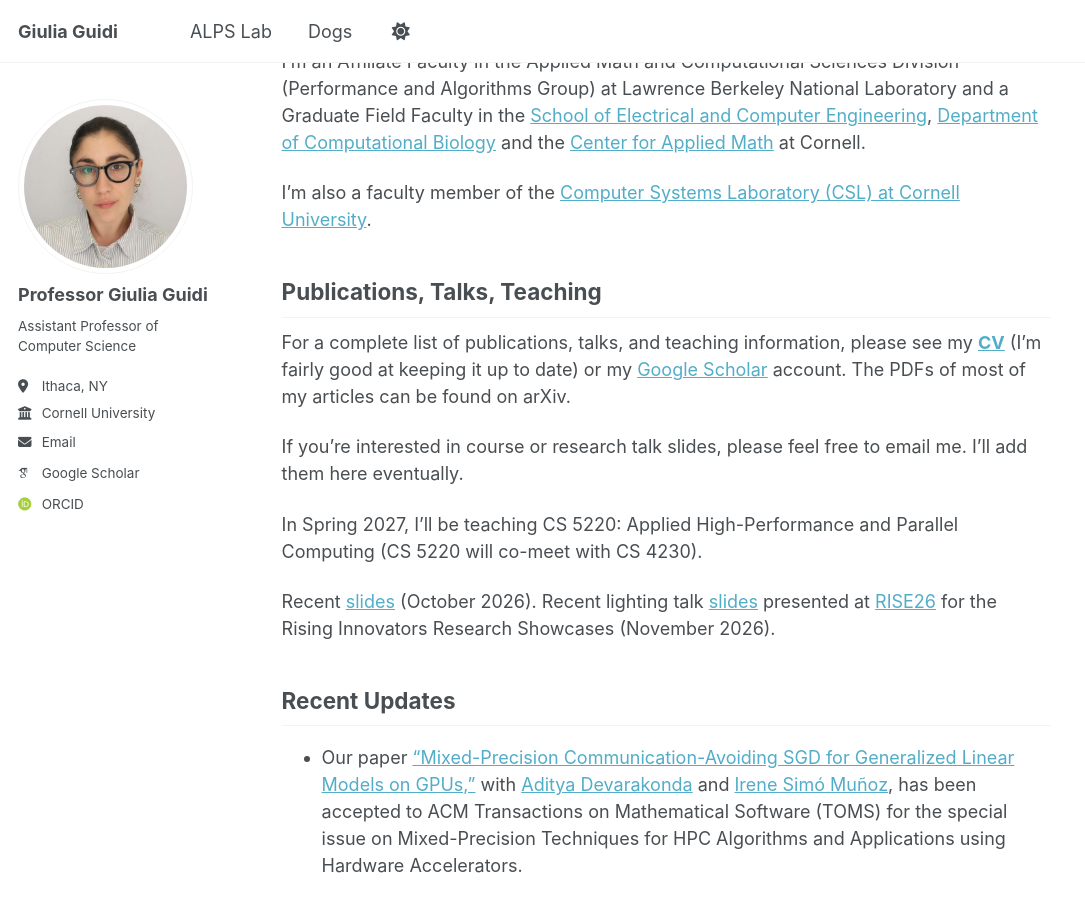
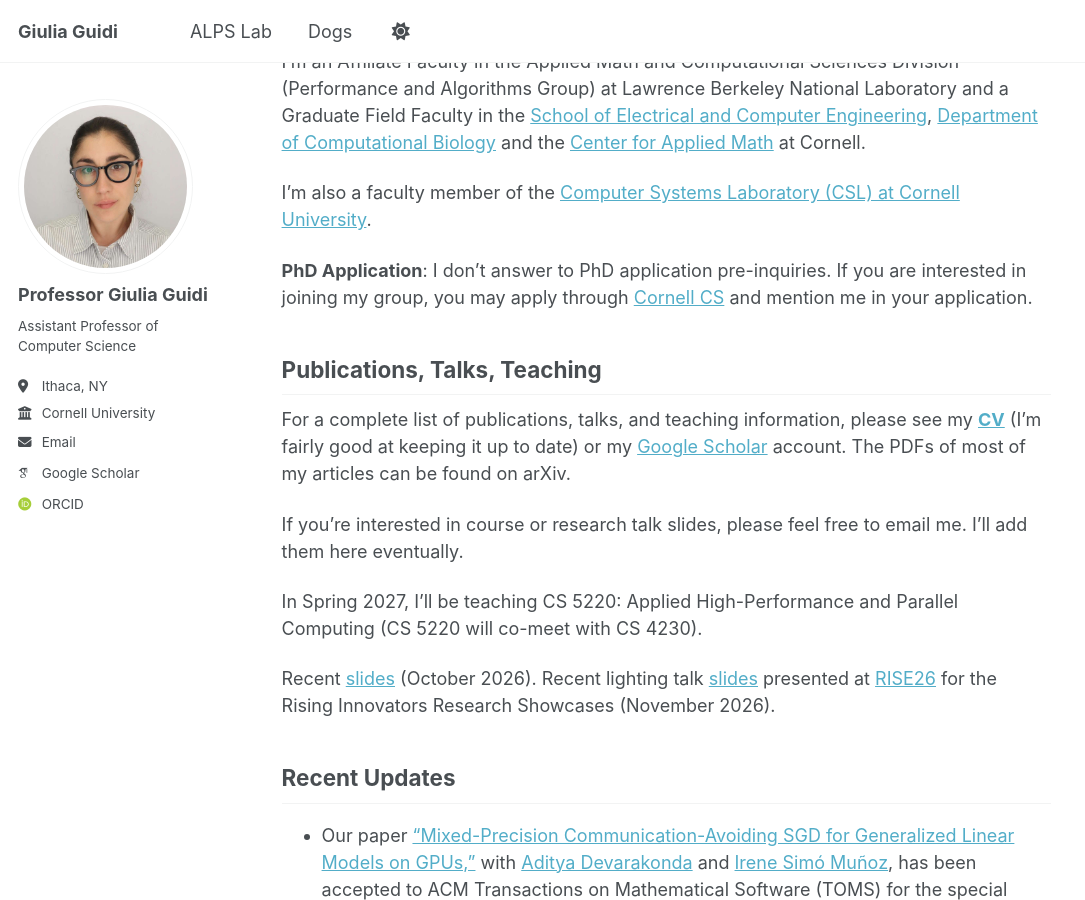
Before and after one commit to giuliaguidi/giuliaguidi.github.io, a Jekyll site: the page built from _pages/about.md, in a window 1280 px wide and 900 px high, scrolled down 464 px. Shown: the whole window, without its empty margins (0-1085 px from the left). Built offline with Jekyll 4.4.1, drawn with Linux system fonts in a browser that asks for light colours; some web fonts are replaced.

Commit message:
Update about page with PhD application details
Added information regarding PhD application inquiries.

```diff
--- a/_pages/about.md
+++ b/_pages/about.md
@@ -19,6 +19,8 @@ I received the [2026 IEEE TCHPC Early Career Researchers Award for Excellence in
 I'm an Affiliate Faculty in the Applied Math and Computational Sciences Division (Performance and Algorithms Group) at Lawrence Berkeley National Laboratory and a Graduate Field Faculty in the [School of Electrical and Computer Engineering](https://www.engineering.cornell.edu/ece/), [Department of Computational Biology](https://gradschool.cornell.edu/academics/fields-of-study/field/computational-biology/) and the [Center for Applied Math](https://www.cam.cornell.edu/cam) at Cornell.
 
 I'm also a faculty member of the [Computer Systems Laboratory (CSL) at Cornell University](https://www.csl.cornell.edu/).
+
+**PhD Application**: I don't answer to PhD application pre-inquiries. If you are interested in joining my group, you may apply through [Cornell CS](https://www.cs.cornell.edu/phd-computer-science) and mention me in your application.
 
 Publications, Talks, Teaching
 ------
```
